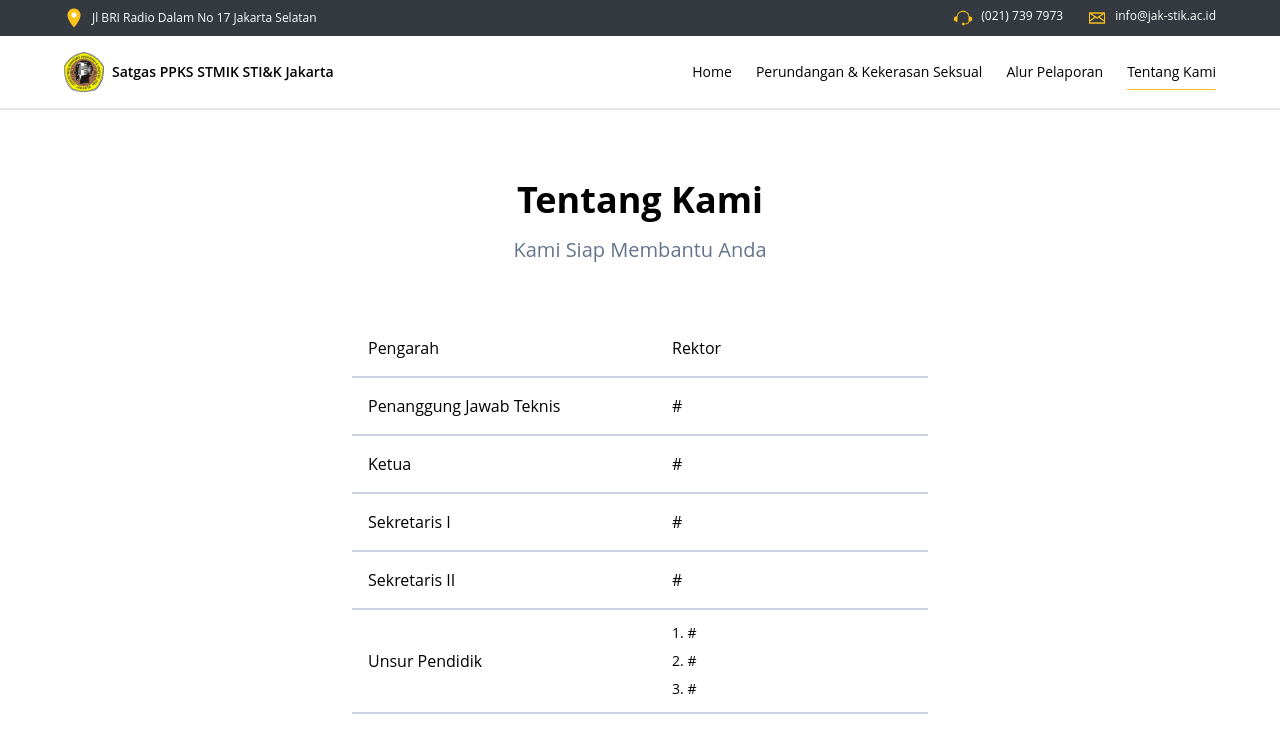
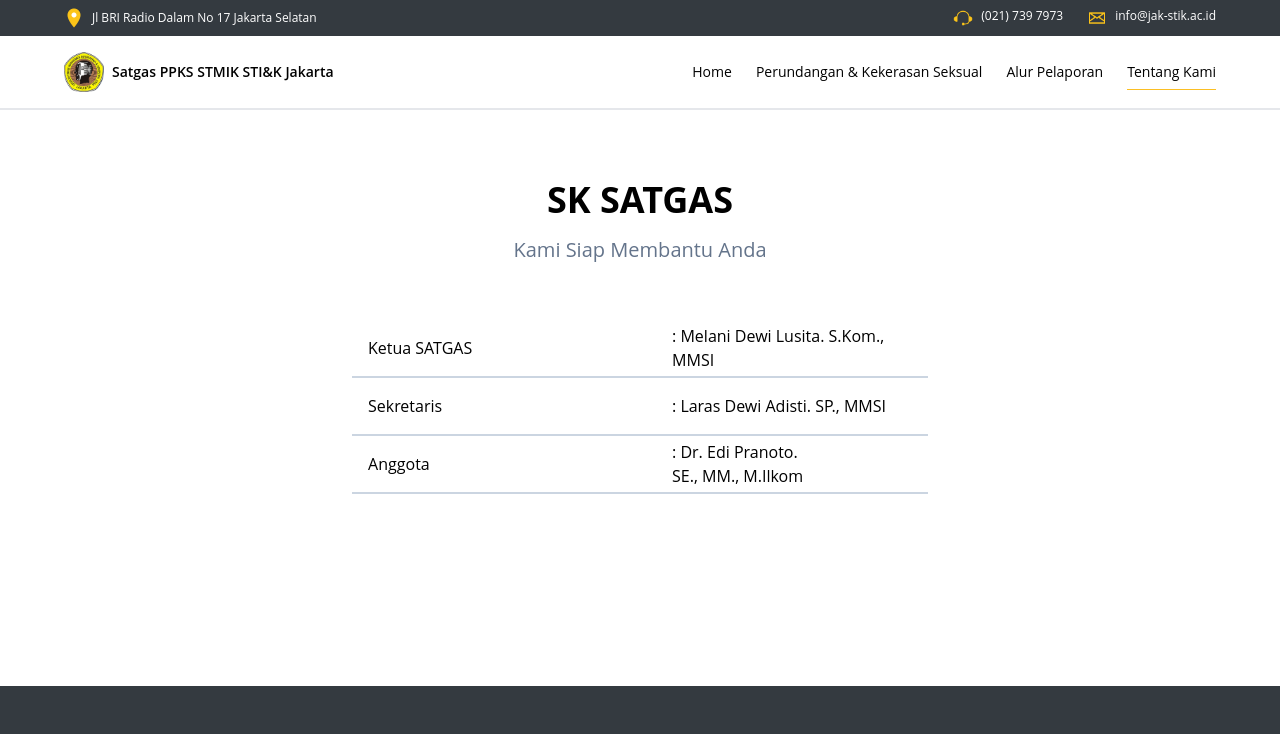
Before and after one commit to nandes007/ppks-stmik-stik, a Vue app: page /about-us in a window 1280 px wide. Shown: the top 734 px of the page. Built offline with nearby package versions, Linux system fonts and the light colour scheme.

Commit message:
update: add sk satgas

```diff
--- a/src/views/AboutUs.vue
+++ b/src/views/AboutUs.vue
@@ -2,50 +2,24 @@
 
 <template>
     <div class="pt-20 px-16">
-        <div class="flex justify-center pt-16 pb-32">
+        <div class="flex justify-center pt-16 pb-48">
             <div class="w-full">
-                <h1 class="text-4xl font-bold text-center">Tentang Kami</h1>
+                <h1 class="text-4xl font-bold text-center">SK SATGAS</h1>
                 <h5 class="text-center pt-4 text-slate-500 text-xl">Kami Siap Membantu Anda</h5>
 
                 <div class="pt-14 flex justify-center ">
                     <table class="table-fixed w-1/2">
                         <tr>
-                            <td class="border-b-2 border-slate-300 pr-16 pl-4 py-4">Pengarah</td>
-                            <td class="border-b-2 border-slate-300 pl-8">Rektor</td>
+                            <td class="border-b-2 border-slate-300 pr-16 pl-4 py-4">Ketua SATGAS</td>
+                            <td class="border-b-2 border-slate-300 pl-8">: Melani Dewi Lusita. S.Kom., MMSI</td>
                         </tr>
                         <tr>
-                            <td class="border-b-2 border-slate-300 pr-16 pl-4 py-4">Penanggung Jawab Teknis</td>
-                            <td class="border-b-2 border-slate-300 pl-8">#</td>
+                            <td class="border-b-2 border-slate-300 pr-16 pl-4 py-4">Sekretaris</td>
+                            <td class="border-b-2 border-slate-300 pl-8">: Laras Dewi Adisti. SP., MMSI</td>
                         </tr>
                         <tr>
-                            <td class="border-b-2 border-slate-300 pr-16 pl-4 py-4">Ketua</td>
-                            <td class="border-b-2 border-slate-300 pl-8">#</td>
-                        </tr>
-                        <tr>
-                            <td class="border-b-2 border-slate-300 pr-16 pl-4 py-4">Sekretaris I</td>
-                            <td class="border-b-2 border-slate-300 pl-8">#</td>
-                        </tr>
-                        <tr>
-                            <td class="border-b-2 border-slate-300 pr-16 pl-4 py-4">Sekretaris II</td>
-                            <td class="border-b-2 border-slate-300 pl-8">#</td>
-                        </tr>
-                        <tr>
-                            <td class="border-b-2 border-slate-300 pr-16 pl-4 py-4">Unsur Pendidik</td>
-                            <td class="border-b-2 border-slate-300 pl-8">
-                                <ul class="list-decimal leading-loose list-inside text-sm py-2">
-                                    <li>#</li>
-                                    <li>#</li>
-                                    <li>#</li>
-                                </ul>
-                            </td>
-                        </tr>
-                        <tr>
-                            <td class="border-b-2 border-slate-300 pr-16 pl-4 py-4">Unsur Tenaga Kependidikan</td>
-                            <td class="border-b-2 border-slate-300 pl-8">#</td>
-                        </tr>
-                        <tr>
-                            <td class="border-b-2 border-slate-300 pr-16 pl-4 py-4">Unsur Mahasiswa</td>
-                            <td class="border-b-2 border-slate-300 pl-8">#</td>
+                            <td class="border-b-2 border-slate-300 pr-16 pl-4 py-4">Anggota</td>
+                            <td class="border-b-2 border-slate-300 pl-8">: Dr. Edi Pranoto. SE., MM., M.Ilkom</td>
                         </tr>
                     </table>
                 </div>
```
